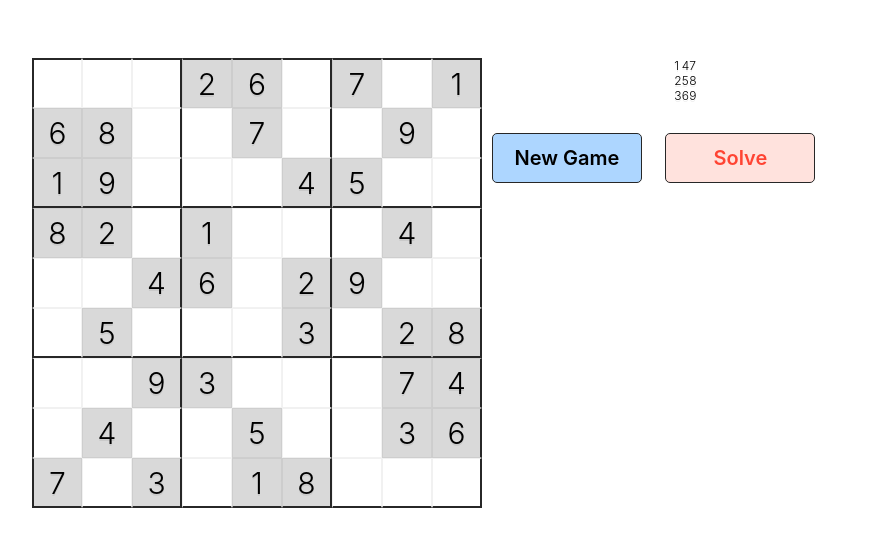
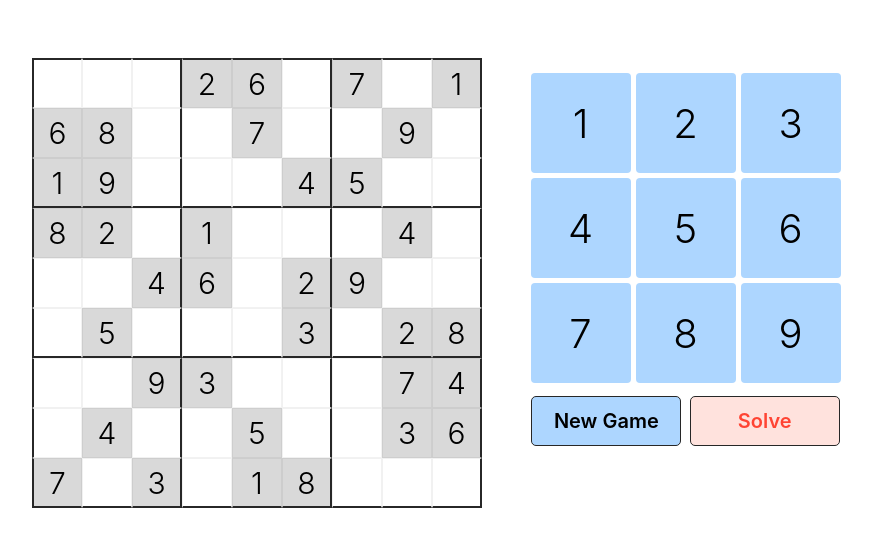
Before and after one commit to SteamingPilot/sudoku-solver, a plain HTML site: page index.html in a window 1280 px wide. Shown: the whole page, without its empty margins (383-1255 px from the left). Drawn offline with nearby package versions, Linux system fonts and the light colour scheme.

Commit message:
Number Pad and Buttons have been positioned correctly on the right bar

```diff
--- a/style.css
+++ b/style.css
@@ -19,7 +19,7 @@ html {
     font-weight: 350;
     font-size: 12px;
     color: var(--black);
-    text-shadow: 0 2px 0 rgba(0, 0, 0, 0.07);
+    /*! text-shadow: 0 2px 0 rgba(0, 0, 0, 0.07); */
   }
 
 html *{
@@ -133,7 +133,7 @@ html *{
 /* Buttons */
 /* Button - Container  */
 .btn-container{
-    margin-top: 20px;
+    /*! margin-top: 20px; */
 }
 
 /* Button Style  */
@@ -145,7 +145,7 @@ html *{
     text-shadow: none;
     border-radius: 5px;
     border: 1px solid var(--color-black);
-    margin: 10px;
+    /*! margin: 10px; */
     cursor: pointer;
 }
 
@@ -172,6 +172,7 @@ html *{
 .btn-new-game{
     background-color: var(--color-blue);
     color: var(--black);
+    margin-right: 5px;
 }
 
 /* Button - Solve  */
@@ -181,14 +182,34 @@ html *{
 }
 
 
-
+.right-bar{
+    display: flex;
+    flex-direction: column;
+    justify-content: center;
+    align-items: center;
+}
 /* Numbers */
 .numbers{
-    margin: 50px auto 0px;
+    font-size: 40px;
+    margin-bottom: 10px;
+}
+
+.number-pad{
+    display: flex;
+    height: auto;
+}
+
+.number{
+    width: 100px;
+    height: 100px;
+    text-align: center;
     display: flex;
     justify-content: center;
+    align-items: center;
+    margin: 2.5px;
+    border-radius: 4px;
+    background-color: var(--color-blue);
 }
-
 
 
 
```
Also changed, not shown: index.html (+1 -0 lines).
